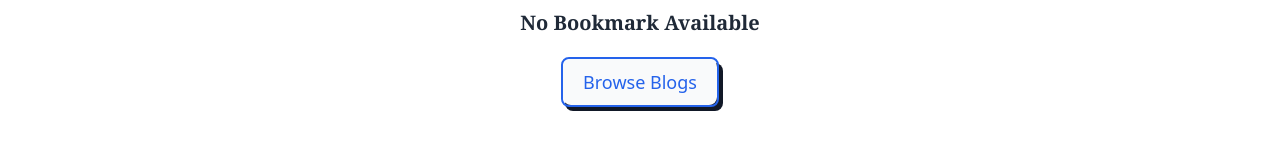
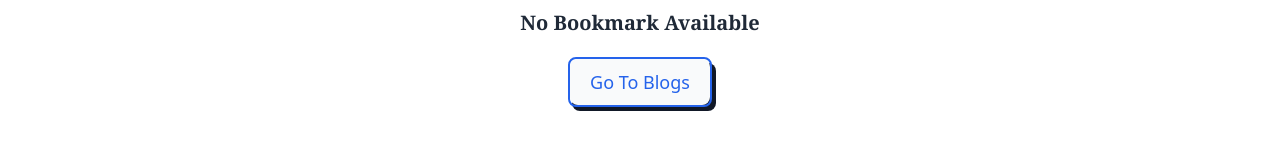
Before and after one commit to MdFuadAmir/ByteBlaze, a React (Vite) app: page /bookmarks in a window 1280 px wide. Shown: the part 308-468 px from the top of the page. Built offline with nearby package versions, Linux system fonts and the light colour scheme.

Commit message:
added project finished

```diff
--- a/src/Components/Content/Content.jsx
+++ b/src/Components/Content/Content.jsx
@@ -6,7 +6,7 @@ import rehypeRaw from "rehype-raw";
 
 const Content = () => {
     const blog = useLoaderData();
-    const {cover_image,title,tags,body_html} = blog;
+    const {cover_image,title,tags,body_html,url} = blog;
 
     return (
         <div>
@@ -18,7 +18,7 @@ const Content = () => {
                         tags.map((tag,index) => <a key={index} rel="noopener noreferrer" href="#" className="px-3 py-1 rounded-sm hover:underline">#{tag}</a>)
                     }
                 </div>
-				<h3 className="text-2xl font-semibold  group-hover:underline group-focus:underline">{title}</h3>
+				<a href={url} target="_blank" className="text-2xl font-semibold  group-hover:underline group-focus:underline">{title}</a>
                 <Markdown rehypePlugins={rehypeRaw}>
                 {body_html}
                 </Markdown>
--- a/src/Components/EmptyState/EmptyState.jsx
+++ b/src/Components/EmptyState/EmptyState.jsx
@@ -5,11 +5,11 @@ const EmptyState = ({massage,address,label}) => {
     return (
         <div className="flex flex-col justify-center items-center min-h-[calc(100vh-100px)] gap-5 pb-16">
             <p className="text-xl font-bold font-serif">{massage}</p>
-            <Link to='/blogs' className="relative inline-block text-lg group">
+            <Link to={address} className="relative inline-block text-lg group">
     <span class="relative z-10 block px-5 py-3 overflow-hidden font-medium leading-tight text-blue-600 transition-colors duration-300 ease-out border-2 border-blue-600 rounded-lg group-hover:text-white">
         <span className="absolute inset-0 w-full h-full px-5 py-3 rounded-lg bg-gray-50"></span>
         <span className="absolute left-0 w-48 h-48 -ml-2 transition-all duration-300 origin-top-right -rotate-90 -translate-x-full translate-y-12 bg-blue-600 group-hover:-rotate-180 ease"></span>
-        <span className="relative">Browse Blogs</span>
+        <span className="relative">{label}</span>
     </span>
     <span className="absolute bottom-0 right-0 w-full h-12 -mb-1 -mr-1 transition-all duration-200 ease-linear bg-gray-900 rounded-lg group-hover:mb-0 group-hover:mr-0" data-rounded="rounded-lg"></span>
 </Link>
--- a/src/Pages/BookMarks/BookMarks.jsx
+++ b/src/Pages/BookMarks/BookMarks.jsx
@@ -17,7 +17,7 @@ import EmptyState from "../../Components/EmptyState/EmptyState";
         const storedBlogs = getBlogs();
         setBlogs(storedBlogs)
 	}
-    if(blogs.length<1) return <EmptyState massage={'No Bookmark Available'}/>
+    if(blogs.length<1) return <EmptyState massage={'No Bookmark Available'} label={'Go To Blogs'} address={'/blogs'}/>
     return (
         <div className="p-6">
             <div className="grid justify-center grid-cols-1 gap-6 sm:grid-cols-2 lg:grid-cols-3">
```
